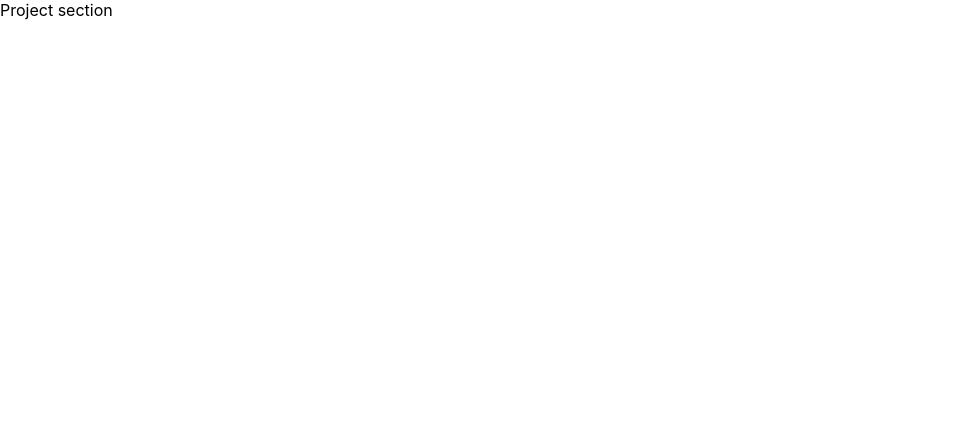
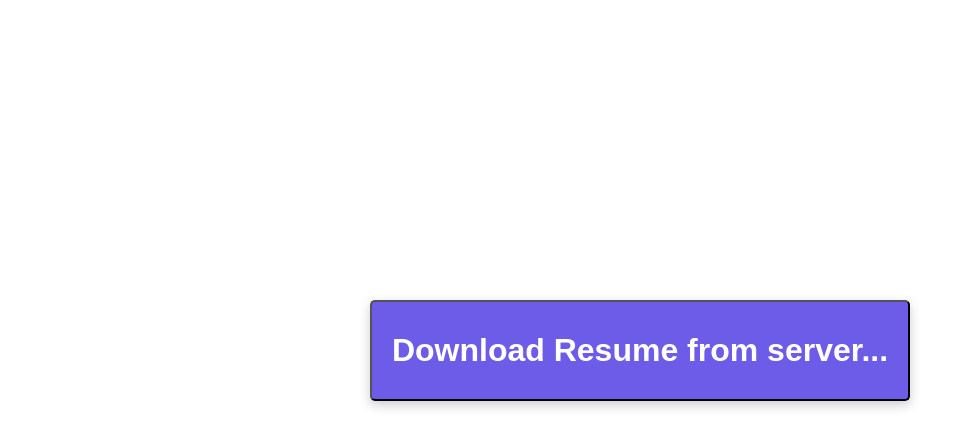
Before and after one commit to moharoon11/PersonalPortfolio, a React (Create React App) app: page /project in a window 1280 px wide. Shown: the top 448 px of the page, without its empty margins (0-976 px from the left). Built offline with nearby package versions, Linux system fonts and the light colour scheme.

Commit message:
Added a loader in home and included localstorage in cotact section

```diff
--- a/package.json
+++ b/package.json
@@ -11,6 +11,7 @@
     "react": "^18.3.1",
     "react-dom": "^18.3.1",
     "react-icons": "^5.3.0",
+    "react-loader-spinner": "^6.1.6",
     "react-router-dom": "^6.27.0",
     "react-scripts": "5.0.1",
     "react-slick": "^0.30.2",
--- a/src/Pages/Contact.jsx
+++ b/src/Pages/Contact.jsx
@@ -348,6 +348,14 @@ function Contact({ email }) {
   const userEmail = email ? email : "keerthigbalamurugan5@gmail.com";
 
   useEffect(() => {
+
+    const localStorageContactImage = localStorage.getItem('form-image');
+
+    if(localStorageContactImage) {
+        const data = JSON.parse(localStorageContactImage);
+        setContactImage(data.formImage);
+        return;
+    }
     fetchUserImage();
   }, []);
 
--- a/src/Pages/Index.jsx
+++ b/src/Pages/Index.jsx
@@ -1,11 +1,38 @@
 import { useState, useEffect } from 'react';
-import styled from 'styled-components';
+
 import keerthi6 from '../Assets/keerthi6.png';
 import { MdContentCopy } from "react-icons/md";
 import { IoLogoInstagram } from "react-icons/io5";
 import { BsLinkedin } from "react-icons/bs";
 import { IoLogoGithub } from "react-icons/io5";
 import Skills from './Skill';
+
+import styled, { keyframes } from 'styled-components';
+
+// Define spinner animation
+const spin = keyframes`
+  0% { transform: rotate(0deg); }
+  100% { transform: rotate(360deg); }
+`;
+
+// Style for the loader
+const Loader = styled.div`
+  border: 8px solid rgba(108, 92, 231, 0.2);
+  border-top: 8px solid #6c5ce7;
+  border-radius: 50%;
+  width: 60px;
+  height: 60px;
+  animation: ${spin} 1s linear infinite;
+`;
+
+// Center the loader in the viewport
+const LoaderWrapper = styled.div`
+  display: flex;
+  justify-content: center;
+  align-items: center;
+  height: 100vh;
+  background: linear-gradient(to bottom, #ffffff, #f0f4ff);
+`;
 
 
 
@@ -258,7 +285,8 @@ const HamburgerIcon = styled.div`
     flex-direction: column;
     justify-content: space-around;
     position: fixed;
-    top: 2%;
+    top: 3%;
+    right: 7%;
   }
 
   div {
@@ -425,6 +453,15 @@ function Index() {
   };
 
 
+   // Function to download resume from server if available, else fallback to public resume
+   const downloadCV = () => {
+      const link = document.createElement('a');
+      link.href = '/resume.pdf'; // Make sure the resume is placed in the public folder
+      link.download = 'mohamed_haroon_resume.pdf';
+      link.click();
+  };
+
+
   const fetchUser = async () => {
     // Try to get data from local storage first
     const localStorageUserData = localStorage.getItem('user-details');
@@ -468,7 +505,7 @@ function Index() {
       setProfileImageType(userImage1Type);
 
       // Save data to local storage with an expiration time
-      const expiration = 5 * 60 * 1000;
+      const expiration = 15 * 60 * 1000;
       localStorage.setItem('user-details', JSON.stringify({
         name,
         about,
@@ -499,11 +536,20 @@ function Index() {
 
  return (
     <>
+      {loading ? (
+         <LoaderWrapper>
+         <Loader />
+       </LoaderWrapper>
+      ) : (
+        <>
+          {/* Your main component content here */}
           <Container>
             <LeftSection>
               <ProfileImageWrapper>
-
-          <ProfileImage src={profileImage ? `data:${profileImageType};base64,${profileImage}` : fallbackProfileImage} alt="profileImage" />
+                <ProfileImage
+                  src={profileImage ? `data:${profileImageType};base64,${profileImage}` : fallbackProfileImage}
+                  alt="profileImage"
+                />
               </ProfileImageWrapper>
             </LeftSection>
             <RightSection>
@@ -523,9 +569,7 @@ function Index() {
                 <Title>{role}</Title>
                 <AboutSection>
                   <AboutTitle>About Me</AboutTitle>
-          <AboutText>
-            {about}
-          </AboutText>
+                  <AboutText>{about}</AboutText>
                 </AboutSection>
                 <ActionButtons>
                   <EmailButton>
@@ -535,7 +579,7 @@ function Index() {
                   <Notification visible={notificationVisible}>
                     Email copied to clipboard!
                   </Notification>
-          <Button href="#download">Download CV</Button>
+                  <Button onClick={downloadCV}>Download CV</Button>
                 </ActionButtons>
               </Content>
               <SocialLinks>
@@ -551,11 +595,12 @@ function Index() {
               </SocialLinks>
             </RightSection>
           </Container>
-    <Skills className="skills"/>
+          <Skills className="skills" />
           <Footer>
             <FooterText>© 2024 Keerthiga | <span>Made with Precision and Passion</span></FooterText>
           </Footer>
-
+        </>
+      )}
     </>
   );
 }
--- a/src/Pages/Project.jsx
+++ b/src/Pages/Project.jsx
@@ -1,10 +1,74 @@
-import React from 'react'
+import {React, useEffect} from 'react'
+
+import styled from 'styled-components';
+
+
+const Container = styled.div`
+      display: flex;
+      justify-content: center;
+      margin-top: 300px;
+`;
+const Button = styled.button`
+  padding: 30px 20px;
+  background-color: #6c5ce7;
+  color: white;
+  text-decoration: none;
+  font-weight: bold;
+  font-size: 2rem;
+  border-radius: 5px;
+  box-shadow: 0 4px 12px rgba(0, 0, 0, 0.2);
+
+
+  &:hover {
+    background-color: #5a4de7;
+  }
+
+  @media (max-width: 768px) {
+       background-color: linear-gradient(135deg, #6c5ce7, #5a4de7);
+  }
+`;
 
 function Project() {
+
+
+  const fetchResume = async () => {
+    try {
+        const response = await fetch(`http://ec2-13-126-99-50.ap-south-1.compute.amazonaws.com:8888/api/users/resume/51120029`);
+
+        // Ensure response data is parsed as JSON
+        const data = await response.json();
+
+        if (data.imageData && typeof data.imageData === 'string') {
+            // Handle base64-encoded string
+            const binary = Uint8Array.from(atob(data.imageData), char => char.charCodeAt(0));
+            const blob = new Blob([binary], { type: data.imageType });
+            const link = document.createElement('a');
+            link.href = URL.createObjectURL(blob);
+            link.download = 'from_aws_ec2_instance.pdf';
+            link.click();
+        } else if (data.imageData instanceof ArrayBuffer) {
+            // If data is ArrayBuffer, create a Blob directly
+            const blob = new Blob([data.imageData], { type: data.imageType });
+            const link = document.createElement('a');
+            link.href = URL.createObjectURL(blob);
+            link.download = 'from_aws_ec2_instance.pdf';
+            link.click();
+        } else {
+            console.error('Unsupported data format or empty image data.');
+        }
+
+    } catch (error) {
+        console.error('Error downloading the file:', error);
+    }
+};
+
+
   return (
-    <div>
-       Project section
-    </div>
+    <Container>
+         <Button onClick={() => {
+            fetchResume();
+         }}>Download Resume from server...</Button>
+    </Container>
   )
 }
 
--- a/src/Pages/Skill.jsx
+++ b/src/Pages/Skill.jsx
@@ -115,7 +115,7 @@ const Skills = () => {
 
     if (storedSkills && storedTime) {
       const timeDiff = currentTime - storedTime;
-      if (timeDiff < 2 * 60 * 1000) {
+      if (timeDiff < 15 * 60 * 1000) {
         setSkillSet(JSON.parse(storedSkills));
         return;
       }
```
Also changed, not shown: 2 other files (tests, documents, lock files or other folders). Lines whose indentation alone changed are shown as unchanged.
